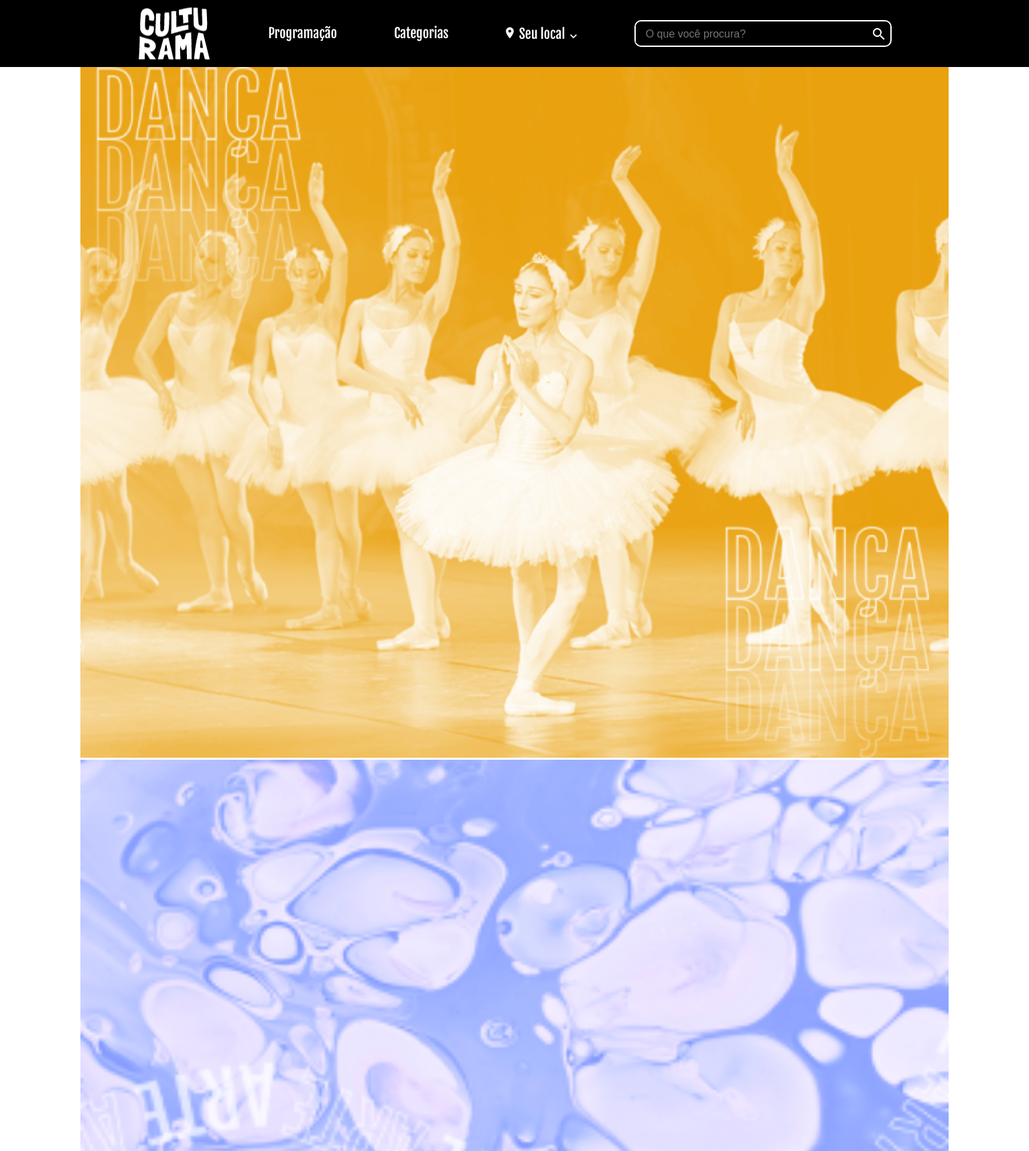
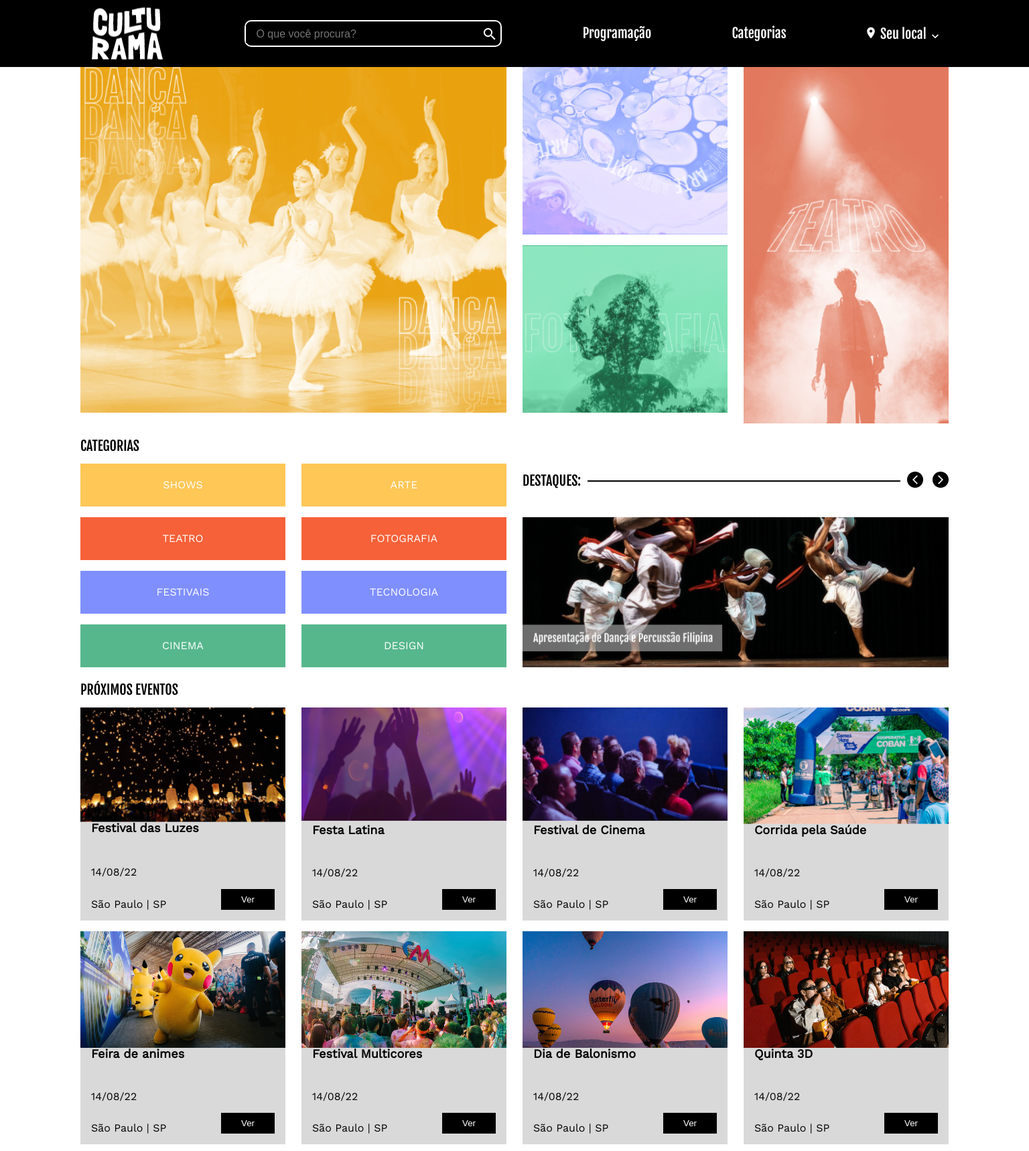
Before and after one commit to IceRed0991/culturama, a plain HTML site: page index.html in a window 1536 px wide. Shown: the top 1718 px of the page at 67% size. Drawn offline with nearby package versions, Linux system fonts and the light colour scheme.

Commit message:
Finalizado projeto

```diff
--- a/assets/style/flex.css
+++ b/assets/style/flex.css
@@ -1,6 +1,106 @@
-.menu{
-
+.menu {
     display: flex;
     justify-content: space-evenly;
     align-items: center;
+    flex-wrap: wrap;
+    column-gap: 33px;
 }
+
+.categorias__lista{
+    display: flex;
+    flex-direction: column;
+    row-gap: 0.5rem;
+}
+
+.destaques{
+    display: flex;
+    align-items: center;
+    column-gap: 10px;
+
+}
+.destaques__barra{
+    flex-grow: 1;
+}
+
+.eventos__lista{
+    display: flex;
+    flex-wrap: wrap;
+    column-gap: 1.5rem;
+    row-gap: 1rem;
+    justify-content: center;
+
+}
+
+.eventos__item{
+    flex-grow: 1;
+    max-width: 400px;
+}
+
+.agenda__item {
+    display: grid;
+    grid-template-columns: repeat(2, 1fr);
+    grid-template-rows: auto 1fr;
+}
+.agenda__item img {
+    grid-column: 1/ 3;
+}
+.agenda__item {
+    display: grid;
+    grid-template-columns: repeat(2, 1fr);
+}
+
+.rodape{
+    display: flex;
+    flex-wrap: wrap;
+    justify-content: space-between;
+}
+
+.rodape__logo{
+    align-self: flex-end;
+}
+
+@media (min-width: 720px) {
+
+    .menu {
+        column-gap: 75px;
+    }
+
+    .categorias__lista{
+        flex-wrap: wrap;
+        column-gap: 1.5rem;
+        row-gap: 1rem;
+    }
+
+    .eventos__lista{
+        justify-content: end;
+    }
+}
+
+@media (min-width: 1440px) {
+
+    .menu {
+        column-gap: 105px;
+        flex-wrap: nowrap;
+    }
+
+    .menu__item:nth-child(1) {
+        order: 1;
+    }
+
+    .menu__item:nth-child(2) {
+        order: 3;
+    }
+
+    .menu__item:nth-child(3) {
+        order: 4;
+    }
+
+    .menu__item:nth-child(4) {
+        order: 5;
+    }
+
+    .menu__item:nth-child(5) {
+        order: 2;
+    }
+
+}
--- /dev/null
+++ b/assets/style/grid.css
@@ -0,0 +1,97 @@
+.banner{
+    display: grid;
+    gap: 1rem;
+}
+
+.banner img:nth-child(1){
+    grid-column: 1/3;
+}
+
+.banner img:nth-child(4){
+    grid-column: 2/3;
+    grid-row: 2/4;
+}
+
+.eventos__item{
+    display: grid;
+    grid-template-columns: 1fr auto;
+    grid-template-rows: auto repeat(2, 1fr) auto;
+    grid-template-areas:
+    "imagem imagem"
+    "nome nome"
+    "data data"
+    "local botao";
+}
+
+.eventos__item img{
+    grid-area: imagem;
+
+}
+
+.eventos__item h3{
+    grid-area: nome;
+
+}
+.eventos__item h4{
+    grid-area: data;
+    align-self: center;
+
+}
+.eventos__item h5{
+    grid-area: local;
+    align-self: self-end;
+}
+.eventos__item button{
+    grid-area: botao;
+}
+
+
+@media (min-width: 720px){
+
+    .banner {
+        grid-template-columns: calc(50% - 0.75rem) auto auto;
+        column-gap: 1.5rem;
+    }
+
+    .banner img:nth-child(1){
+        grid-column: 1/2;
+        grid-row: 1/3;
+    }
+
+    .banner img:nth-child(4){
+        grid-column: 3/4;
+        grid-row: 1/4;
+    }
+
+}
+
+
+@media(min-width: 1440px) {
+    .categorias {
+        display: grid;
+        grid-template-areas:
+            "titulo titulo"
+            "lista destaque"
+            "lista imagem";
+        row-gap: 1rem;
+        column-gap: 1.5rem;
+        grid-template-columns: calc(50% - 0.75rem);
+        grid-template-rows: auto 1fr auto;
+}
+
+.categorias__titulo {
+    grid-area: titulo;
+}
+
+.categorias__lista {
+    grid-area: lista;
+ }
+
+.categorias__destaques {
+    grid-area: destaque;
+}
+
+.categorias__imagem {
+    grid-area: imagem;
+    }
+}
--- a/index.html
+++ b/index.html
@@ -11,6 +11,7 @@
         integrity="sha512-NmLkDIU1C/C88wi324HBc+S2kLhi08PN5GDeUVVVC/BVt/9Izdsc9SVeVfA1UZbY3sHUlDSyRXhCzHfr6hmPPw=="
         crossorigin="anonymous" referrerpolicy="no-referrer" />
     <link rel="shortcut icon" href="./assets/img/Favicon2.png" type="image/x-icon">
+    <link rel="stylesheet" href="./assets/style/grid.css">
     <link rel="stylesheet" href="./assets/style/flex.css">
     <link rel="stylesheet" href="./assets/style/style.css">
 
```
